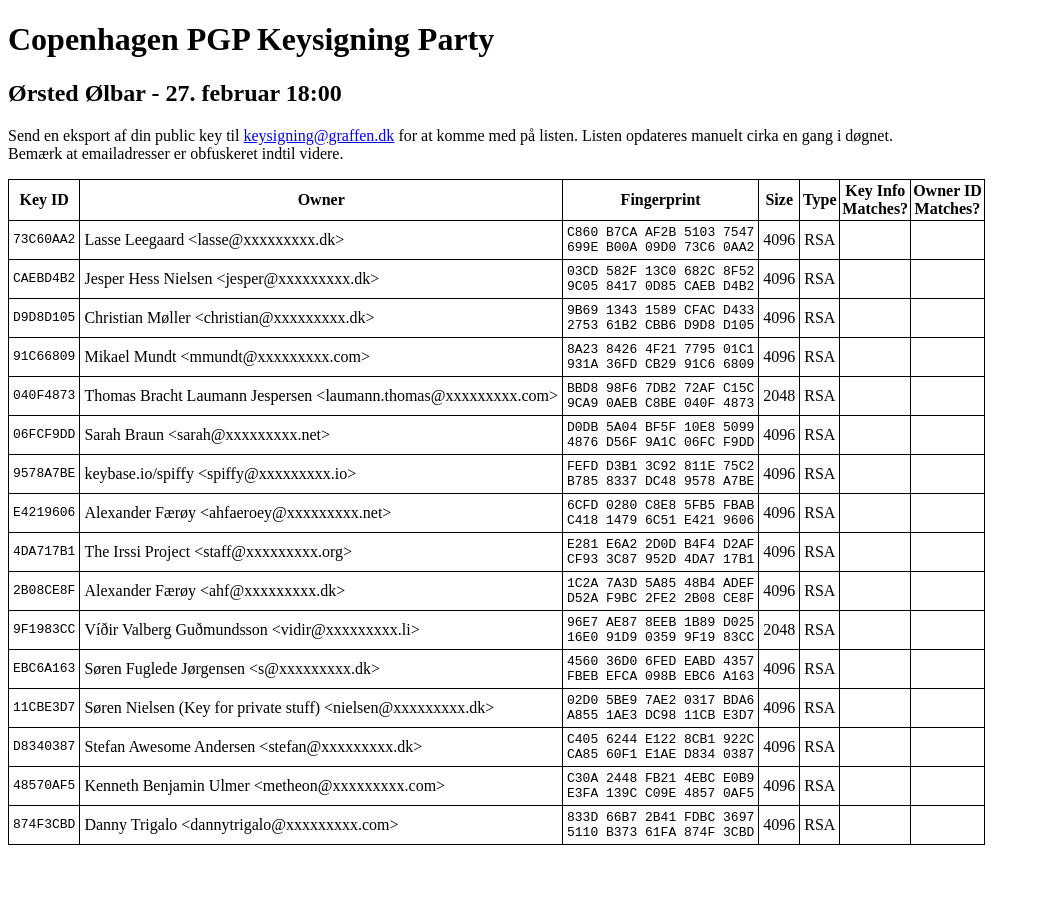
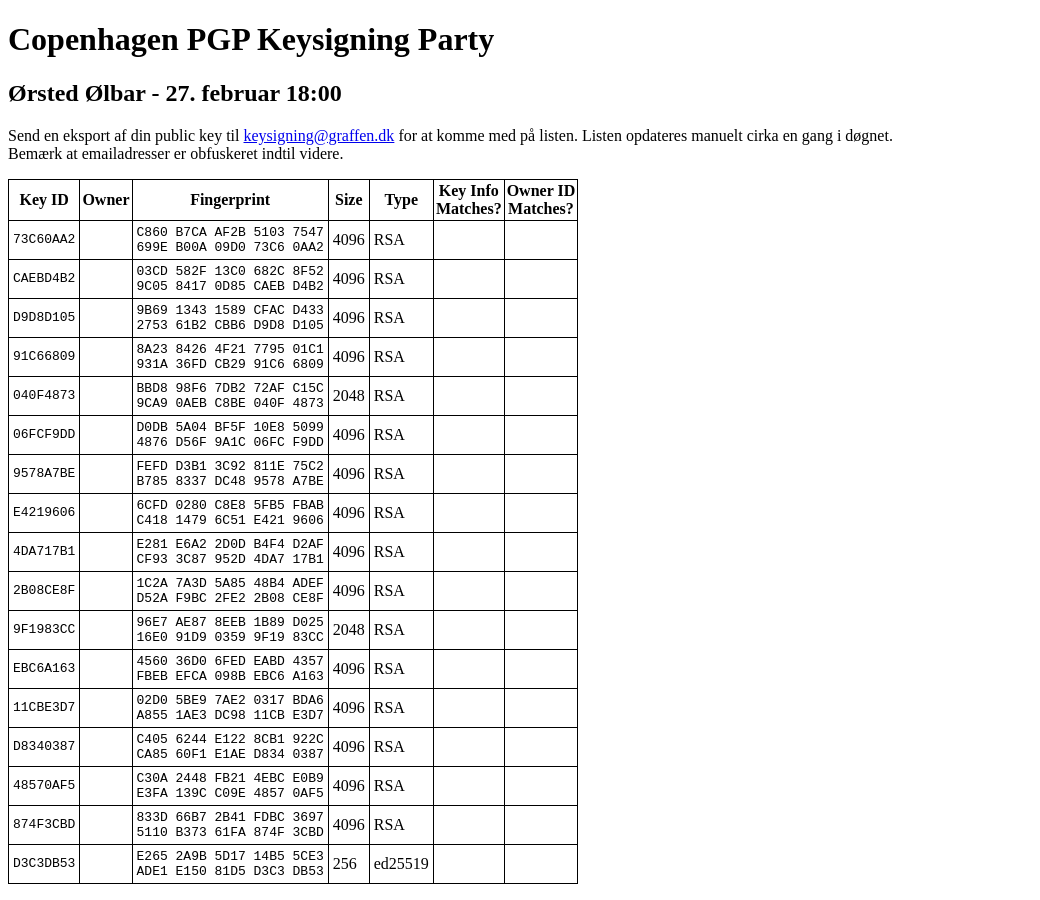
Before and after one commit to graffen/graffen.github.io, a Jekyll site: the page built from keysigning/index.md, in a window 1280 px wide. Shown: the whole page, without its empty margins (0-1040 px from the left). Built offline with Jekyll 4.4.1, drawn with Linux system fonts in a browser that asks for light colours.

Commit message:
Add key to list for signing party

```diff
--- a/keysigning/index.md
+++ b/keysigning/index.md
@@ -9,36 +9,38 @@ layout: keysigningparty
 Send en eksport af din public key til <a href="mailto:keysigning@graffen.dk">keysigning@graffen.dk</a> for at komme med på listen. Listen opdateres manuelt cirka en gang i døgnet.
 Bemærk at emailadresser er obfuskeret indtil videre.
 <table><tr><th>Key ID</th><th>Owner</th><th>Fingerprint</th><th>Size</th><th>Type</th><th>Key Info<br />Matches?</th><th>Owner ID<br />Matches?</th></tr>
-<tr><td><pre>73C60AA2</pre></td><td>Lasse Leegaard &lt;lasse@xxxxxxxxx.dk&gt;</td><td><pre>C860 B7CA AF2B 5103 7547
+<tr><td><pre>73C60AA2</pre></td><td></td><td><pre>C860 B7CA AF2B 5103 7547
 699E B00A 09D0 73C6 0AA2</pre></td><td>4096</td><td>RSA</td><td></td><td></td></tr>
-<tr><td><pre>CAEBD4B2</pre></td><td>Jesper Hess Nielsen &lt;jesper@xxxxxxxxx.dk&gt;</td><td><pre>03CD 582F 13C0 682C 8F52
+<tr><td><pre>CAEBD4B2</pre></td><td></td><td><pre>03CD 582F 13C0 682C 8F52
 9C05 8417 0D85 CAEB D4B2</pre></td><td>4096</td><td>RSA</td><td></td><td></td></tr>
-<tr><td><pre>D9D8D105</pre></td><td>Christian Møller &lt;christian@xxxxxxxxx.dk&gt;</td><td><pre>9B69 1343 1589 CFAC D433
+<tr><td><pre>D9D8D105</pre></td><td></td><td><pre>9B69 1343 1589 CFAC D433
 2753 61B2 CBB6 D9D8 D105</pre></td><td>4096</td><td>RSA</td><td></td><td></td></tr>
-<tr><td><pre>91C66809</pre></td><td>Mikael Mundt &lt;mmundt@xxxxxxxxx.com&gt;</td><td><pre>8A23 8426 4F21 7795 01C1
+<tr><td><pre>91C66809</pre></td><td></td><td><pre>8A23 8426 4F21 7795 01C1
 931A 36FD CB29 91C6 6809</pre></td><td>4096</td><td>RSA</td><td></td><td></td></tr>
-<tr><td><pre>040F4873</pre></td><td>Thomas Bracht Laumann Jespersen &lt;laumann.thomas@xxxxxxxxx.com&gt;</td><td><pre>BBD8 98F6 7DB2 72AF C15C
+<tr><td><pre>040F4873</pre></td><td></td><td><pre>BBD8 98F6 7DB2 72AF C15C
 9CA9 0AEB C8BE 040F 4873</pre></td><td>2048</td><td>RSA</td><td></td><td></td></tr>
-<tr><td><pre>06FCF9DD</pre></td><td>Sarah Braun &lt;sarah@xxxxxxxxx.net&gt;</td><td><pre>D0DB 5A04 BF5F 10E8 5099
+<tr><td><pre>06FCF9DD</pre></td><td></td><td><pre>D0DB 5A04 BF5F 10E8 5099
 4876 D56F 9A1C 06FC F9DD</pre></td><td>4096</td><td>RSA</td><td></td><td></td></tr>
-<tr><td><pre>9578A7BE</pre></td><td>keybase.io/spiffy &lt;spiffy@xxxxxxxxx.io&gt;</td><td><pre>FEFD D3B1 3C92 811E 75C2
+<tr><td><pre>9578A7BE</pre></td><td></td><td><pre>FEFD D3B1 3C92 811E 75C2
 B785 8337 DC48 9578 A7BE</pre></td><td>4096</td><td>RSA</td><td></td><td></td></tr>
-<tr><td><pre>E4219606</pre></td><td>Alexander Færøy &lt;ahfaeroey@xxxxxxxxx.net&gt;</td><td><pre>6CFD 0280 C8E8 5FB5 FBAB
+<tr><td><pre>E4219606</pre></td><td></td><td><pre>6CFD 0280 C8E8 5FB5 FBAB
 C418 1479 6C51 E421 9606</pre></td><td>4096</td><td>RSA</td><td></td><td></td></tr>
-<tr><td><pre>4DA717B1</pre></td><td>The Irssi Project &lt;staff@xxxxxxxxx.org&gt;</td><td><pre>E281 E6A2 2D0D B4F4 D2AF
+<tr><td><pre>4DA717B1</pre></td><td></td><td><pre>E281 E6A2 2D0D B4F4 D2AF
 CF93 3C87 952D 4DA7 17B1</pre></td><td>4096</td><td>RSA</td><td></td><td></td></tr>
-<tr><td><pre>2B08CE8F</pre></td><td>Alexander Færøy &lt;ahf@xxxxxxxxx.dk&gt;</td><td><pre>1C2A 7A3D 5A85 48B4 ADEF
+<tr><td><pre>2B08CE8F</pre></td><td></td><td><pre>1C2A 7A3D 5A85 48B4 ADEF
 D52A F9BC 2FE2 2B08 CE8F</pre></td><td>4096</td><td>RSA</td><td></td><td></td></tr>
-<tr><td><pre>9F1983CC</pre></td><td>Víðir Valberg Guðmundsson &lt;vidir@xxxxxxxxx.li&gt;</td><td><pre>96E7 AE87 8EEB 1B89 D025
+<tr><td><pre>9F1983CC</pre></td><td></td><td><pre>96E7 AE87 8EEB 1B89 D025
 16E0 91D9 0359 9F19 83CC</pre></td><td>2048</td><td>RSA</td><td></td><td></td></tr>
-<tr><td><pre>EBC6A163</pre></td><td>Søren Fuglede Jørgensen &lt;s@xxxxxxxxx.dk&gt;</td><td><pre>4560 36D0 6FED EABD 4357
+<tr><td><pre>EBC6A163</pre></td><td></td><td><pre>4560 36D0 6FED EABD 4357
 FBEB EFCA 098B EBC6 A163</pre></td><td>4096</td><td>RSA</td><td></td><td></td></tr>
-<tr><td><pre>11CBE3D7</pre></td><td>Søren Nielsen (Key for private stuff) &lt;nielsen@xxxxxxxxx.dk&gt;</td><td><pre>02D0 5BE9 7AE2 0317 BDA6
+<tr><td><pre>11CBE3D7</pre></td><td></td><td><pre>02D0 5BE9 7AE2 0317 BDA6
 A855 1AE3 DC98 11CB E3D7</pre></td><td>4096</td><td>RSA</td><td></td><td></td></tr>
-<tr><td><pre>D8340387</pre></td><td>Stefan Awesome Andersen &lt;stefan@xxxxxxxxx.dk&gt;</td><td><pre>C405 6244 E122 8CB1 922C
+<tr><td><pre>D8340387</pre></td><td></td><td><pre>C405 6244 E122 8CB1 922C
 CA85 60F1 E1AE D834 0387</pre></td><td>4096</td><td>RSA</td><td></td><td></td></tr>
-<tr><td><pre>48570AF5</pre></td><td>Kenneth Benjamin Ulmer &lt;metheon@xxxxxxxxx.com&gt;</td><td><pre>C30A 2448 FB21 4EBC E0B9
+<tr><td><pre>48570AF5</pre></td><td></td><td><pre>C30A 2448 FB21 4EBC E0B9
 E3FA 139C C09E 4857 0AF5</pre></td><td>4096</td><td>RSA</td><td></td><td></td></tr>
-<tr><td><pre>874F3CBD</pre></td><td>Danny Trigalo &lt;dannytrigalo@xxxxxxxxx.com&gt;</td><td><pre>833D 66B7 2B41 FDBC 3697
+<tr><td><pre>874F3CBD</pre></td><td></td><td><pre>833D 66B7 2B41 FDBC 3697
 5110 B373 61FA 874F 3CBD</pre></td><td>4096</td><td>RSA</td><td></td><td></td></tr>
+<tr><td><pre>D3C3DB53</pre></td><td></td><td><pre>E265 2A9B 5D17 14B5 5CE3
+ADE1 E150 81D5 D3C3 DB53</pre></td><td>256</td><td>ed25519</td><td></td><td></td></tr>
 </table>
```
